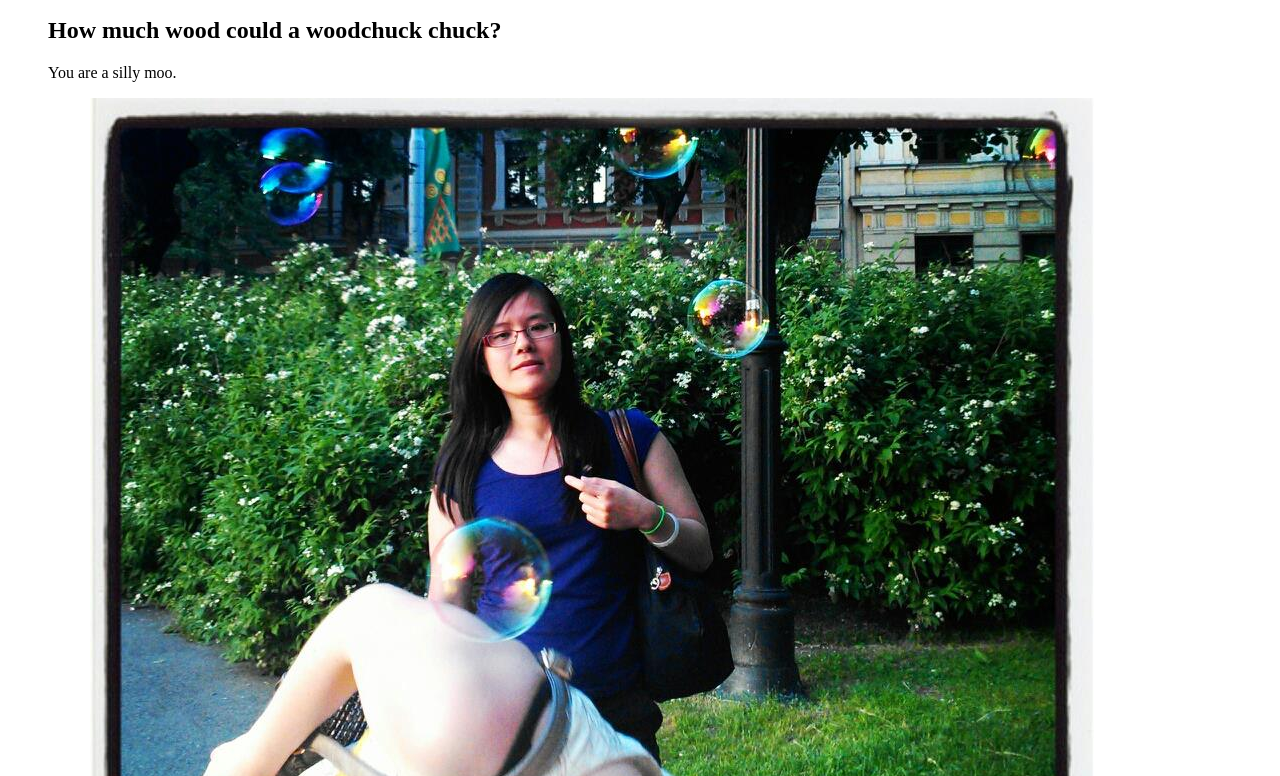
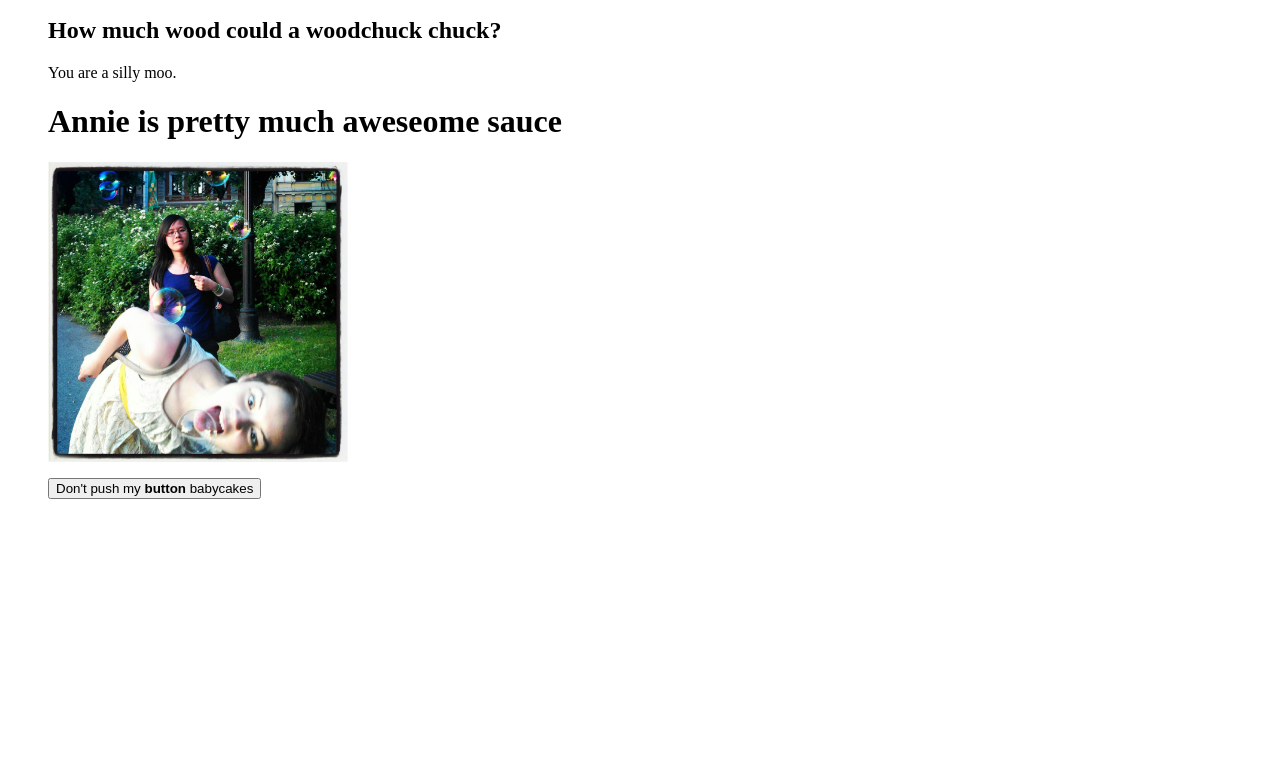
Before and after one commit to annrobbins/MyFirstWebsite, a plain HTML site: page index.html in a window 1280 px wide. Shown: the part 544-1320 px from the top of the page. After the commit the page ends 1059 px from the top, so only its background shows below. Drawn offline with Linux system fonts and the light colour scheme.

Commit message:
Funstuff

```diff
--- a/index.html
+++ b/index.html
@@ -18,9 +18,11 @@
 <h2> How much wood could a woodchuck chuck? </h2>
 <p> You are a silly moo. </p>
 
-html>
-<head>
-	<title>Annie is pretty much aweseome sauce</title>
-</head>
 
-<img src="Crazy.jpg">
+
+	<h1>Annie is pretty much aweseome sauce</h1>
+
+
+<img src="Crazy.jpg" width="300">
+
+<p> <a href="http://uexpress.com/dearabby"> <button>Don't push my <strong>button</strong> babycakes</button> </a> </p>
```
